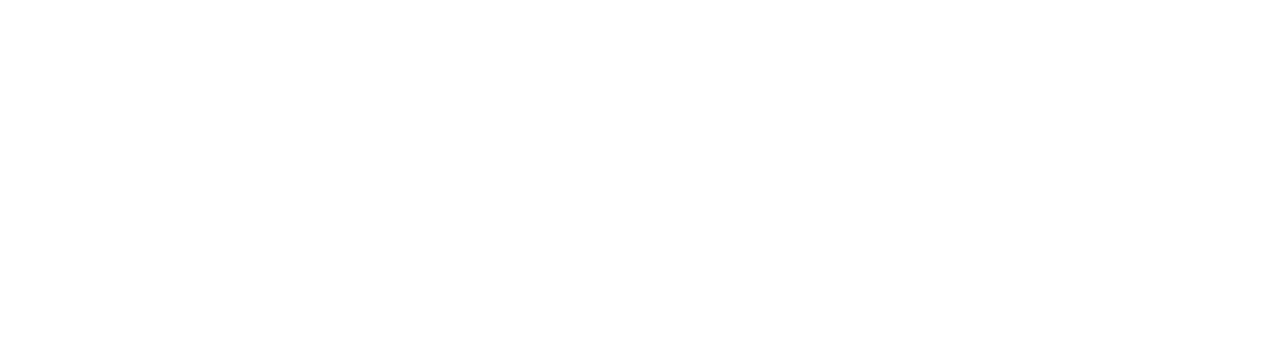
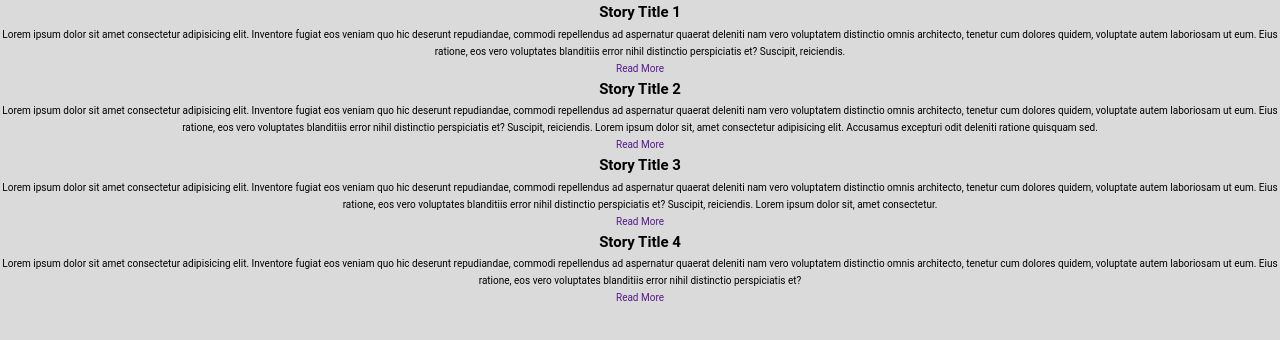
Before and after one commit to lpattis1/innovatebham-project3, a plain HTML site: page index.html in a window 1280 px wide. Drawn offline with Linux system fonts and the light colour scheme.

Commit message:
Finished index.html page, added a style.css and added a few styles.

```diff
--- a/index.html
+++ b/index.html
@@ -1,12 +1,70 @@
 <!DOCTYPE html>
 <html lang="en">
-<head>
-    <meta charset="UTF-8">
-    <meta http-equiv="X-UA-Compatible" content="IE=edge">
-    <meta name="viewport" content="width=device-width, initial-scale=1.0">
+  <head>
+    <meta charset="UTF-8" />
+    <meta http-equiv="X-UA-Compatible" content="IE=edge" />
+    <meta name="viewport" content="width=device-width, initial-scale=1.0" />
     <title>CSS Drills</title>
-</head>
-<body>
-
-</body>
+    <link rel="preconnect" href="https://fonts.gstatic.com" />
+    <link
+      href="https://fonts.googleapis.com/css2?family=Open+Sans:wght@300;400;600;700;800&display=swap"
+      rel="stylesheet"
+    />
+    <link rel="stylesheet" href="style.css" />
+  </head>
+  <body>
+    <div class="container">
+      <div class="boxes" id="box1">
+        <h2>Story Title 1</h2>
+        <p>
+          Lorem ipsum dolor sit amet consectetur adipisicing elit. Inventore
+          fugiat eos veniam quo hic deserunt repudiandae, commodi repellendus ad
+          aspernatur quaerat deleniti nam vero voluptatem distinctio omnis
+          architecto, tenetur cum dolores quidem, voluptate autem laboriosam ut
+          eum. Eius ratione, eos vero voluptates blanditiis error nihil
+          distinctio perspiciatis et? Suscipit, reiciendis.
+        </p>
+        <a href="">Read More</a>
+      </div>
+      <div class="boxes" id="box2">
+        <h2>Story Title 2</h2>
+        <p>
+          Lorem ipsum dolor sit amet consectetur adipisicing elit. Inventore
+          fugiat eos veniam quo hic deserunt repudiandae, commodi repellendus ad
+          aspernatur quaerat deleniti nam vero voluptatem distinctio omnis
+          architecto, tenetur cum dolores quidem, voluptate autem laboriosam ut
+          eum. Eius ratione, eos vero voluptates blanditiis error nihil
+          distinctio perspiciatis et? Suscipit, reiciendis. Lorem ipsum dolor
+          sit, amet consectetur adipisicing elit. Accusamus excepturi odit
+          deleniti ratione quisquam sed.
+        </p>
+        <a href="">Read More</a>
+      </div>
+      <div class="boxes" id="box3">
+        <h2>Story Title 3</h2>
+        <p>
+          Lorem ipsum dolor sit amet consectetur adipisicing elit. Inventore
+          fugiat eos veniam quo hic deserunt repudiandae, commodi repellendus ad
+          aspernatur quaerat deleniti nam vero voluptatem distinctio omnis
+          architecto, tenetur cum dolores quidem, voluptate autem laboriosam ut
+          eum. Eius ratione, eos vero voluptates blanditiis error nihil
+          distinctio perspiciatis et? Suscipit, reiciendis. Lorem ipsum dolor
+          sit, amet consectetur.
+        </p>
+        <a href="">Read More</a>
+      </div>
+      <div class="boxes" id="box4">
+        <h2>Story Title 4</h2>
+        <p>
+          Lorem ipsum dolor sit amet consectetur adipisicing elit. Inventore
+          fugiat eos veniam quo hic deserunt repudiandae, commodi repellendus ad
+          aspernatur quaerat deleniti nam vero voluptatem distinctio omnis
+          architecto, tenetur cum dolores quidem, voluptate autem laboriosam ut
+          eum. Eius ratione, eos vero voluptates blanditiis error nihil
+          distinctio perspiciatis et?
+        </p>
+        <a href="">Read More</a>
+      </div>
+    </div>
+  </body>
 </html>
--- /dev/null
+++ b/style.css
@@ -0,0 +1,32 @@
+/* global styles */
+* {
+    margin: 0;
+    padding: 0;
+    box-sizing: border-box;
+  }
+
+  html {
+    font-size: 62.5%;
+  }
+
+  body {
+    line-height: 1.7;
+    font-family: "Roboto", sans-serif;
+    background-color: #dadada;
+  }
+
+  a {
+    text-decoration: none;
+  }
+
+  li {
+    list-style: none;
+  }
+
+  :focus {
+    outline-width: 0;
+  }
+
+  .boxes {
+      text-align: center;
+  }
```
